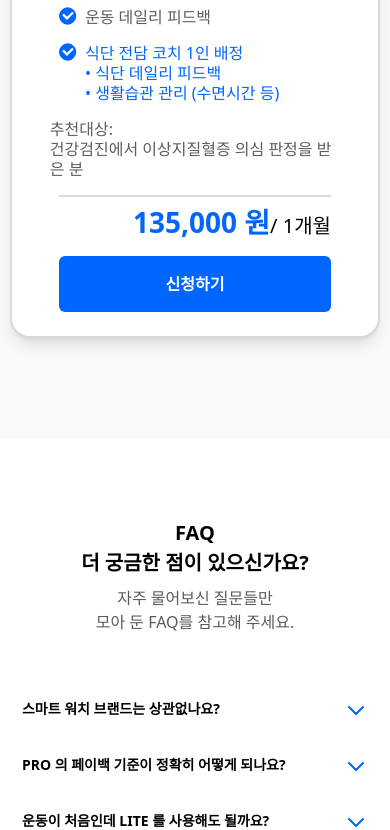
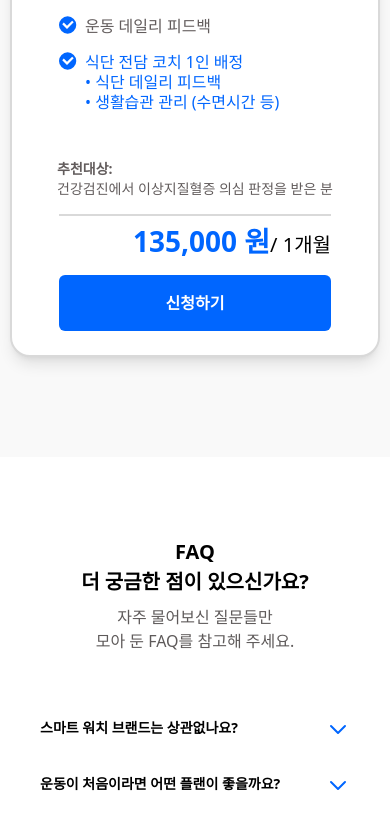
Before and after one commit to BoostPerformance/fitculator-io, a Next.js app: page / in a window 390 px wide. Shown: the part 6214-7044 px from the top of the page. Built offline with nearby package versions, Linux system fonts and the light colour scheme.

Commit message:
faq 내용수정과 기타 수정

```diff
--- a/src/app/page.tsx
+++ b/src/app/page.tsx
@@ -8,7 +8,7 @@ import LonelySection from '@/components/landing-sections/lonelySection';
 
 export default function Home() {
   return (
-    <div className="flex flex-col items-center ">
+    <div className="flex flex-col items-center">
       <RegisterSection />
       <AppleWatchSection />
       <SlideSection />
--- a/src/components/accordion.tsx
+++ b/src/components/accordion.tsx
@@ -52,7 +52,7 @@ function AccordionItem({
       </button>
       {isOpen && (
         <div
-          className={`text-gray-1 text-1-500 pb-[2.75rem] flex flex-col ${gap} sm:gap-[0.7rem]`}
+          className={`text-gray-1 text-1-500 md:text-0.75-500 pb-[2.75rem] flex flex-col ${gap} sm:gap-[0.7rem]`}
         >
           <svg
             xmlns="http://www.w3.org/2000/svg"
@@ -83,7 +83,7 @@ type AccordionProps = {
 
 function Accordion({ items, gap = 'gap-[1.69rem]' }: AccordionProps) {
   return (
-    <div className="w-full max-w-[55rem] mx-auto px-[1.37rem]">
+    <div className="w-full max-w-[55rem] mx-auto px-[1.37rem] md:px-[2.5rem]">
       {items.map((item) => (
         <AccordionItem
           path={true}
--- a/src/components/landing-sections/slideSection.tsx
+++ b/src/components/landing-sections/slideSection.tsx
@@ -2,7 +2,7 @@ import Section from './section';
 
 export default function SlideSection() {
   return (
-    <div className=" bg-white w-full flex flex-col items-center py-[6.25rem] gap-[8.75rem] sm:px-[1.8rem] sm:gap-[5.44rem] leading-tight">
+    <div className=" bg-white w-full flex flex-col items-center py-[6.25rem] gap-[8.75rem] md:px-[1.8rem] sm:px-[1.8rem] sm:gap-[5.44rem] leading-tight">
       <Section
         title={
           <>
--- a/src/components/productItem.tsx
+++ b/src/components/productItem.tsx
@@ -76,11 +76,15 @@ const ProductItem: React.FC<ProductItemProps> = ({
         </div>
       </div>
       {(pro || health) && (
-        <div className={`md:px-[1rem] ${pro ? `text-white` : `text-gray-1`}`}>
-          <h1 className="text-1.125-700 md:md:text-1-500 sm:md:text-1-500">
+        <div
+          className={`md:px-[1rem] pt-[2rem] ${
+            pro ? `text-white` : `text-gray-1`
+          }`}
+        >
+          <h1 className="text-1.125-700 md:text-0.875-700 sm:text-0.875-700">
             추천대상:
           </h1>
-          <span className="text-1.125-500 md:md:text-1-500 sm:md:text-1-500">
+          <span className="text-1.125-500 md:text-0.875-500 sm:text-0.875-500">
             {targetCustomer}
           </span>
         </div>
--- a/src/components/products.tsx
+++ b/src/components/products.tsx
@@ -14,7 +14,7 @@ const Product = () => {
 
   return (
     <div
-      className="h-auto bg-gray-2 w-full py-[6.25rem] flex flex-col items-center gap-[3rem] sm:gap-[1rem] sm:mx-[1.3rem] sm:w-full leading-tight"
+      className="h-auto bg-gray-2 w-full md:w-full py-[6.25rem] flex flex-col items-center gap-[3rem] sm:gap-[1rem] sm:mx-[1.3rem] sm:w-full leading-tight"
       id="product-section"
     >
       <Image src="/images/logo-2.png" alt="logo" width={50} height={50} />
--- a/src/components/reviews.tsx
+++ b/src/components/reviews.tsx
@@ -12,7 +12,7 @@ export default function Reviews() {
           실제 참가자들의 다양한 후기
         </h1>
       </div>
-      <div className="py-4 overflow-x-hidden w-full md:w-[50rem] sm:w-[100%] sm:h-auto scrollbar-hide relative ">
+      <div className="py-4 overflow-x-hidden w-full md:w-[90%] sm:w-[100%] sm:h-auto scrollbar-hide relative ">
         <ReviewItems />
       </div>
     </div>
--- a/src/data/faqItems.tsx
+++ b/src/data/faqItems.tsx
@@ -16,32 +16,32 @@ const faqItems: FAQItem[] = [
         수 있어요.
         <br />
         (애플워치, 갤럭시워치, 미밴드, 핏빗, 가민, 순토 등)
-        <br />꼭 워치가 아니어도 좋아요. 폴라나 F45의 라이언하트와 같은
-        심박측정장비를 가지고 계신 분들도 핏큘레이터를 사용할 수 있어요.
+        <br />꼭 워치가 아니어도 좋아요. <br className="hidden md:inline" />
+        폴라나 F45의 라이언하트와 같은 심박측정장비를 가지고 계신 분들도
+        핏큘레이터를 사용할 수 있어요.
       </>
     ),
   },
   {
     id: 2,
-    title: 'PRO 의 페이백 기준이 정확히 어떻게 되나요?',
+    title: '운동이 처음이라면 어떤 플랜이 좋을까요?',
     content: (
       <>
-        한 달 동안 매주 WHO에서 권장하는 신체활동 권장량을 채우면 참가비
-        전액(카드결제의 경우 수수료 제외한 금액)을 돌려드려요.
-        <br />
-        매주 “유산소 100 pt 이상 & 30분 이상의 근력운동 2회” 채우고, 참가비
-        전액을 돌려받아보세요!
+        운동이 처음이라면, PRO 를 추천해요. <br />한 달 정도 PRO 를 사용하면서
+        코치님과 함께 나에게 맞는 운동 습관을 만들어보세요!
       </>
     ),
   },
   {
     id: 3,
-    title: '운동이 처음인데 LITE 를 사용해도 될까요?',
+    title: 'Health는 의료 서비스 인가요?',
     content: (
       <>
-        운동이 처음이라면, PRO 를 추천해요.
-        <br />한 달 정도 PRO 를 사용하면서 코치님과 함께 나에게 맞는 운동 습관을
-        만들고, LITE 로 넘어가보세요!
+        아닙니다.
+        <br />
+        Fitculator Health는 이상지질혈증 의심단계인 분들에게 꼭 필요한 식습관
+        개선과 <br className="hidden md:inline" /> 올바른 운동 습관 만들기를
+        위한 서비스 입니다.
       </>
     ),
   },
@@ -51,7 +51,7 @@ const faqItems: FAQItem[] = [
     content: (
       <>
         <div className="whitespace-nowrap">
-          네! 5인 이상 단체 등록의 경우,&nbsp;
+          네. 5인 이상 단체 등록의 경우,&nbsp;
           <br className="hidden sm:block" />
           <a className="text-blue-1" href="mailto:contact@fitculator.io">
             contact@fitculator.io
--- a/tailwind.config.ts
+++ b/tailwind.config.ts
@@ -69,11 +69,11 @@ const config: Config = {
     },
     fontSize: {
       '0.625-500': [' 0.625rem', { fontWeight: 500 }],
+      '0.7-700': ['0.7rem', { fontWeight: 700 }],
+      '0.75-500': ['0.75rem', { fontWeight: 500 }],
       '0.875-400': [' 0.875rem', { fontWeight: 400 }],
       '0.875-500': [' 0.875rem', { fontWeight: 500 }],
       '0.875-700': [' 0.875rem', { fontWeight: 700 }],
-      '0.7-700': ['0.7rem', { fontWeight: 700 }],
-      '0.75-500': ['0.75rem', { fontWeight: 500 }],
       '1-500': ['1rem', { fontWeight: 500 }],
       '1-600': ['1rem', { fontWeight: 600 }],
       '1-700': ['1rem', { fontWeight: 700 }],
```
